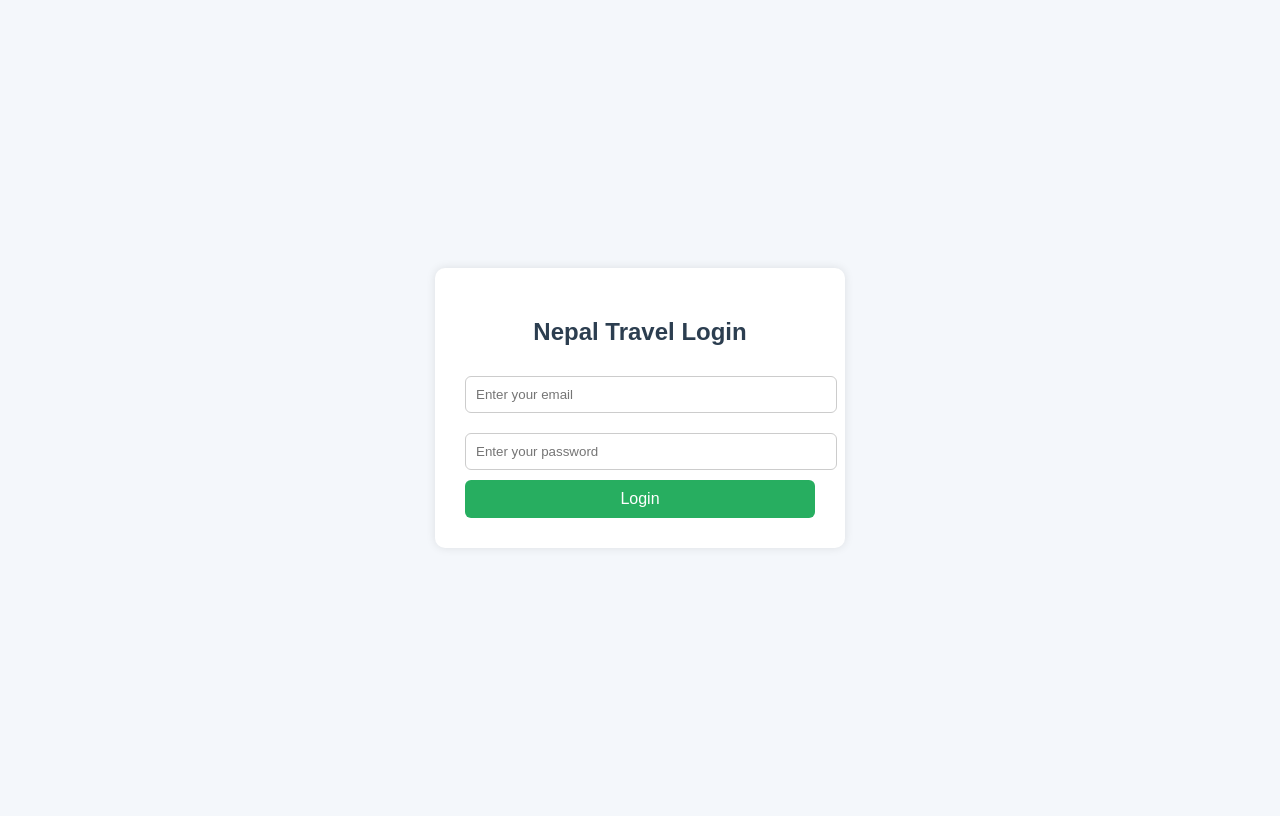
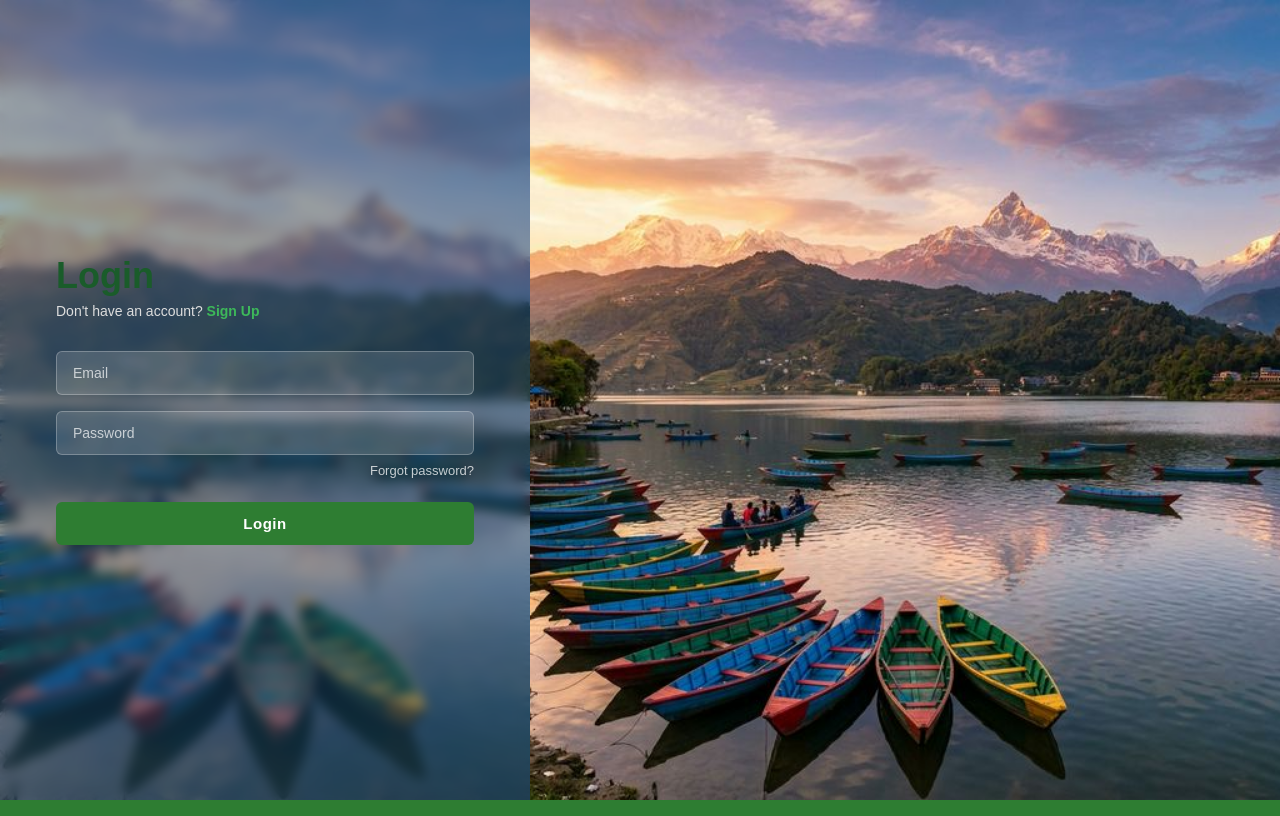
Before and after one commit to saileshbhusal22/Nepal-Travel, a PHP site: page /Nepal-Travel/user/login.php in a window 1280 px wide. Run offline with PHP 8.4, Linux system fonts and the light colour scheme.

Commit message:
making login page

```diff
--- a/user/login.php
+++ b/user/login.php
@@ -5,75 +5,181 @@
     <meta name="viewport" content="width=device-width, initial-scale=1.0">
     <title>Nepal Travel - Login</title>
     <style>
+        * { margin: 0; padding: 0; box-sizing: border-box; }
+
         body {
             font-family: Arial, sans-serif;
-            background: #f4f7fb;
+            height: 100vh;
             display: flex;
-            justify-content: center;
-            align-items: center;
-            height: 100vh;
         }
 
-        .login-box {
-            background: white;
-            padding: 30px;
-            width: 350px;
-            border-radius: 10px;
-            box-shadow: 0 0 10px rgba(0,0,0,0.1);
+        /* LEFT SIDE */
+        .login-left {
+            width: 530px;
+            min-width: 530px;
+            background-image: url('../images/pokhara_lake.png');
+            background-size: cover;
+            background-position: center;
+            position: relative;
+            display: flex;
+            flex-direction: column;
+            justify-content: center;
+            padding: 3rem 3.5rem;
         }
 
-        .login-box h2 {
-            text-align: center;
-            margin-bottom: 20px;
-            color: #2c3e50;
+        .login-left::before {
+            content: '';
+            position: absolute;
+            inset: 0;
+            backdrop-filter: blur(6px);
+            background: rgba(30, 80, 120, 0.45);
         }
 
-        .login-box input {
-            width: 100%;
-            padding: 10px;
-            margin: 10px 0;
-            border: 1px solid #ccc;
-            border-radius: 6px;
+        .form-content {
+            position: relative;
+            z-index: 1;
         }
 
-        .login-box button {
+        .form-content h2 {
+            font-size: 36px;
+            font-weight: 700;
+            color: #1a5c2a;
+            margin-bottom: 0.4rem;
+        }
+
+        .form-content .subtitle {
+            font-size: 14px;
+            color: #ddd;
+            margin-bottom: 2rem;
+        }
+
+        .form-content .subtitle a {
+            color: #3db85a;
+            font-weight: 600;
+            text-decoration: none;
+        }
+
+        .form-group {
+            margin-bottom: 1rem;
+        }
+
+        .form-group input {
             width: 100%;
-            padding: 10px;
-            background: #27ae60;
+            padding: 13px 16px;
+            background: rgba(255,255,255,0.15);
+            border: 1px solid rgba(255,255,255,0.25);
+            border-radius: 6px;
+            font-size: 14px;
+            color: #fff;
+            outline: none;
+        }
+
+        .form-group input::placeholder {
+            color: rgba(255,255,255,0.7);
+        }
+
+        .form-group input:focus {
+            background: rgba(255,255,255,0.22);
+            border-color: rgba(255,255,255,0.5);
+        }
+
+        .forgot-password {
+            display: block;
+            text-align: right;
+            font-size: 13px;
+            color: rgba(255,255,255,0.75);
+            text-decoration: none;
+            margin-bottom: 1.5rem;
+            margin-top: -0.5rem;
+        }
+
+        .forgot-password:hover {
+            color: #fff;
+        }
+
+        .btn-login {
+            width: 100%;
+            padding: 13px;
+            background: #2e7d32;
             color: white;
             border: none;
             border-radius: 6px;
+            font-size: 15px;
+            font-weight: 600;
             cursor: pointer;
-            font-size: 16px;
+            letter-spacing: 0.5px;
         }
 
-        .login-box button:hover {
-            background: #219150;
+        .btn-login:hover {
+            background: #245c27;
         }
 
         .message {
-            text-align: center;
-            color: red;
-            margin-bottom: 10px;
+            color: #ff6b6b;
+            font-size: 13px;
+            margin-bottom: 1rem;
+            background: rgba(255,0,0,0.1);
+            padding: 8px 12px;
+            border-radius: 4px;
+        }
+
+        /* RIGHT SIDE */
+        .login-right {
+            flex: 1;
+            background-image: url('../images/pokhara_lake.png');
+            background-size: cover;
+            background-position: center;
+            display: flex;
+            flex-direction: column;
+            align-items: center;
+            justify-content: center;
+        }
+
+        .login-right .tagline {
+            font-size: 13px;
+            letter-spacing: 4px;
+            color: rgba(255,255,255,0.85);
+            text-transform: uppercase;
+            margin-bottom: 0.5rem;
+        }
+
+        .login-right .big-title {
+            font-size: 80px;
+            font-weight: 700;
+            color: #fff;
+            letter-spacing: 6px;
+            text-shadow: 0 2px 20px rgba(0,0,0,0.3);
         }
     </style>
 </head>
 <body>
 
-<div class="login-box">
-    <h2>Nepal Travel Login</h2>
+<!-- LEFT: Form -->
+<div class="login-left">
+    <div class="form-content">
+        <h2>Login</h2>
+        <p class="subtitle">Don't have an account? <a href="/Nepal-Travel/user/register.php">Sign Up</a></p>
 
-    <?php
-    if (isset($_GET['error'])) {
-        echo "<p class='message'>Invalid email or password</p>";
-    }
-    ?>
+        <?php if (isset($_GET['error'])): ?>
+            <p class="message">Invalid email or password</p>
+        <?php endif; ?>
 
-    <form action="login_process.php" method="POST">
-        <input type="email" name="email" placeholder="Enter your email" required>
-        <input type="password" name="password" placeholder="Enter your password" required>
-        <button type="submit">Login</button>
-    </form>
+        <form action="login_process.php" method="POST">
+            <div class="form-group">
+                <input type="email" name="email" placeholder="Email" required>
+            </div>
+            <div class="form-group">
+                <input type="password" name="password" placeholder="Password" required>
+            </div>
+            <a href="forgot_password.php" class="forgot-password">Forgot password?</a>
+            <button type="submit" class="btn-login">Login</button>
+        </form>
+    </div>
+</div>
+
+<!-- RIGHT: Image with text -->
+<div class="login-right">
+
 </div>
 
 </body>
```
Also changed, not shown: includes/header.php (+3 -4 lines).
